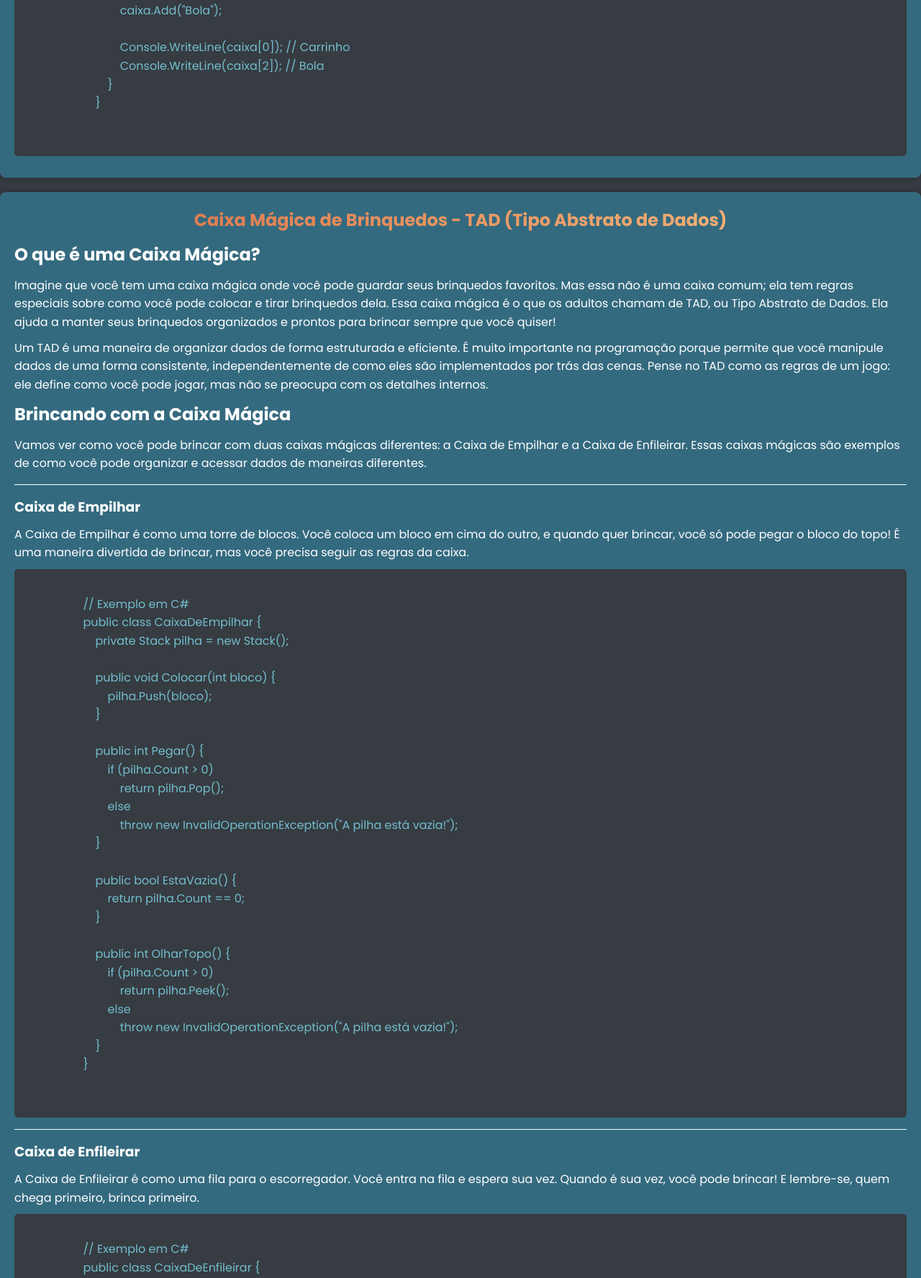
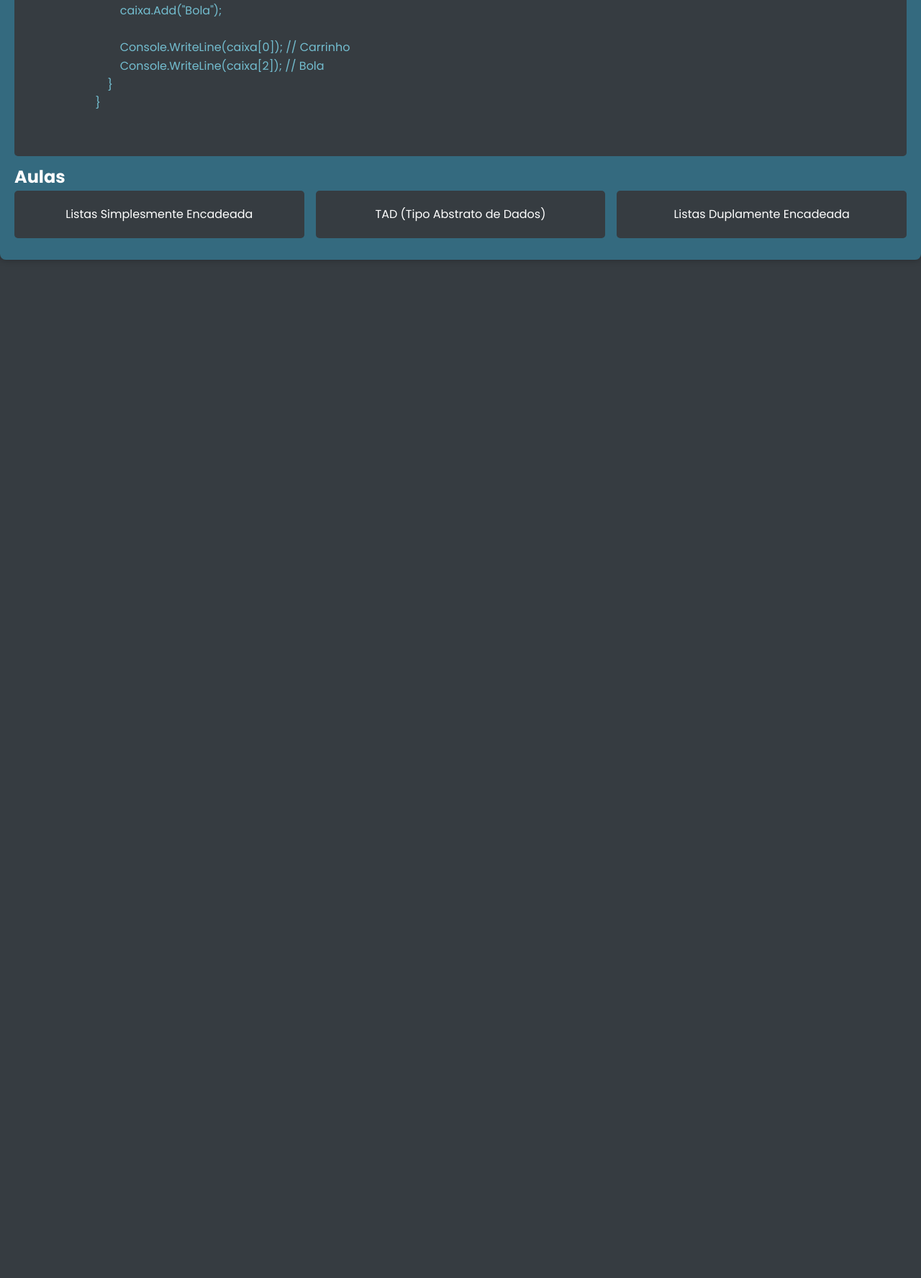
Before and after one commit to JP1005YT/EstruturaDeDados, a PHP site: page /pages/Temas/ in a window 1280 px wide. Shown: the part 2015-3791 px from the top of the page at 72% size. After the commit the page ends 2376 px from the top, so only its background shows below. Run offline with PHP 8.4, Linux system fonts and the light colour scheme.

Commit message:
paginação de temas 1/2

```diff
--- a/pages/Temas/index.php
+++ b/pages/Temas/index.php
@@ -5,7 +5,8 @@
     spl_autoload_register(function ($class_name) {
         include './../../backend/classes/' . $class_name . '.php';
     });
-
+    // $json = json_decode(file_get_contents('../../backend/temas/tad.json'),true);
+    // echo $json['content'];
 ?>
 <!DOCTYPE html>
 <html lang="pt-BR">
@@ -154,9 +155,62 @@
                 </pre>
             </section>
         </section>
-    </section>
+        <section class="aulas">
+            <h2>Aulas</h2>
+            <ul class="class_grid">
+            <?php
+                // Função para ler todos os arquivos JSON de um diretório e retornar os valores da chave "nome"
+                function listarNomes($directory) {
+                    $arquivos = [];
 
-    <section class="card">
+                    // Abre o diretório
+                    if ($handle = opendir($directory)) {
+                        // Itera sobre os arquivos do diretório
+                        while (false !== ($entry = readdir($handle))) {
+                            // Ignora os diretórios '.' e '..'
+                            if ($entry !== '.' && $entry !== '..') {
+                                // Constrói o caminho completo do arquivo
+                                $filePath = $directory . DIRECTORY_SEPARATOR . $entry;
+
+                                // Verifica se é um arquivo JSON
+                                if (pathinfo($filePath, PATHINFO_EXTENSION) === 'json') {
+                                    // Lê o conteúdo do arquivo
+                                    $jsonContent = file_get_contents($filePath);
+                                    // Decodifica o JSON
+                                    $data = json_decode($jsonContent, true);
+
+                                    // Verifica se o JSON foi decodificado corretamente e se contém a chave "nome"
+                                    if ($data !== null && isset($data['nome'])) {
+                                        // Adiciona o valor de "nome" e o nome do arquivo à lista
+                                        $arquivos[] = array(
+                                            'nome_arquivo' => $entry,
+                                            'nome_json' => $data['nome']
+                                        );
+                                    }
+                                }
+                            }
+                        }
+                        // Fecha o diretório
+                        closedir($handle);
+                    }
+
+                    return $arquivos;
+                }
+
+                // Chama a função e passa o caminho do diretório
+                $directoryPath = '../../backend/temas/';
+                $arquivos = listarNomes($directoryPath);
+
+                // Exibe os nomes extraídos
+                foreach ($arquivos as $arquivo) {
+                    echo "<li id=".$arquivo['nome_arquivo'].">". $arquivo['nome_json'] . "</li>";
+                }
+                ?>
+            </ul>
+        </section>
+
+
+    <!-- <section class="card">
         <h1>Caixa Mágica de Brinquedos - TAD (Tipo Abstrato de Dados)</h1>
         <section>
             <h2>O que é uma Caixa Mágica?</h2>
@@ -245,9 +299,9 @@
                 </code>
             </pre>
         </section>
-    </section>
+    </section> -->
 
-    <section class="card">
+    <!-- <section class="card" >
         <h1>Listas Simplesmente Encadeadas</h1>
         <section>
             <h2>O que é uma Lista Simplesmente Encadeada?</h2>
@@ -396,9 +450,9 @@
                 </pre>
             </section>
         </section>
-    </section>
+    </section> -->
 
-    <section class="card">
+    <!-- <section class="card" id="test">
         <h1>Listas Duplamente Encadeadas</h1>
         <section>
             <h2>O que é uma Lista Duplamente Encadeada?</h2>
@@ -574,36 +628,19 @@
                 </pre>
             </section>
         </section>
-    </section>
+    </section> -->
 
     </main>
     <script>
-        let i = 0
-        function switchCarrossel(){
-            const alldivs = document.querySelectorAll(".carrossel div")
-            const makers = document.querySelectorAll(".marker i")
-            makers.forEach(i => {
-                i.id = ""
-            })
-            alldivs.forEach(div => {
-                div.classList.value = ""
-            })
-            alldivs[i].classList.add('active')
-            makers[i].id = 'active'
-            if(i < 2){
-                i++
-            }else{
-                i = 0
-            }
-        }
-        function switchPages(url){
-            window.location.href = url
-        }
-        function dropdown(){
-            document.querySelector(".logged").classList.toggle("active")
-            document.querySelector("#icon").classList.toggle("active")
-        }
-        setInterval(switchCarrossel,7000)
+        // let i = 0
+        // function switchPages(url){
+        //     window.location.href = url
+        // }
+        // function dropdown(){
+        //     document.querySelector(".logged").classList.toggle("active")
+        //     document.querySelector("#icon").classList.toggle("active")
+        // }
+        console.log(JSON.stringify(document.querySelector("#test").innerHTML))
     </script>
     </body>
 </html>
--- a/pages/Temas/main.css
+++ b/pages/Temas/main.css
@@ -54,3 +54,34 @@ code {
 section {
     margin: 10px 0;
 }
+.class_grid{
+    display: grid;
+    grid-template-columns: repeat(3, 1fr); /* 3 colunas de tamanho igual */
+    gap: 16px; /* Espaçamento entre os itens do grid */
+    list-style: none;
+    li{
+        position: relative;
+        background: var(--cor1);
+        padding: 20px;
+        border-radius: 5px;
+        text-align: center;
+        &:hover{
+            cursor: pointer;
+            text-align: start;
+        }
+        &:hover::before{
+            position: absolute;
+            right: 0;
+            top: 0;
+            content: ">";
+            font-size: 62px;
+            background: green;
+            width: 100px;
+            height: 100%;
+            display: flex;
+            justify-content: center;
+            align-items: center;
+            border-radius: 5px;
+        }
+    }
+}
```
Also changed, not shown: backend/temas/listaDe.json (added, +4 -0 lines), backend/temas/listaSe.json (added, +4 -0 lines), backend/temas/tad.json (added, +4 -0 lines).
